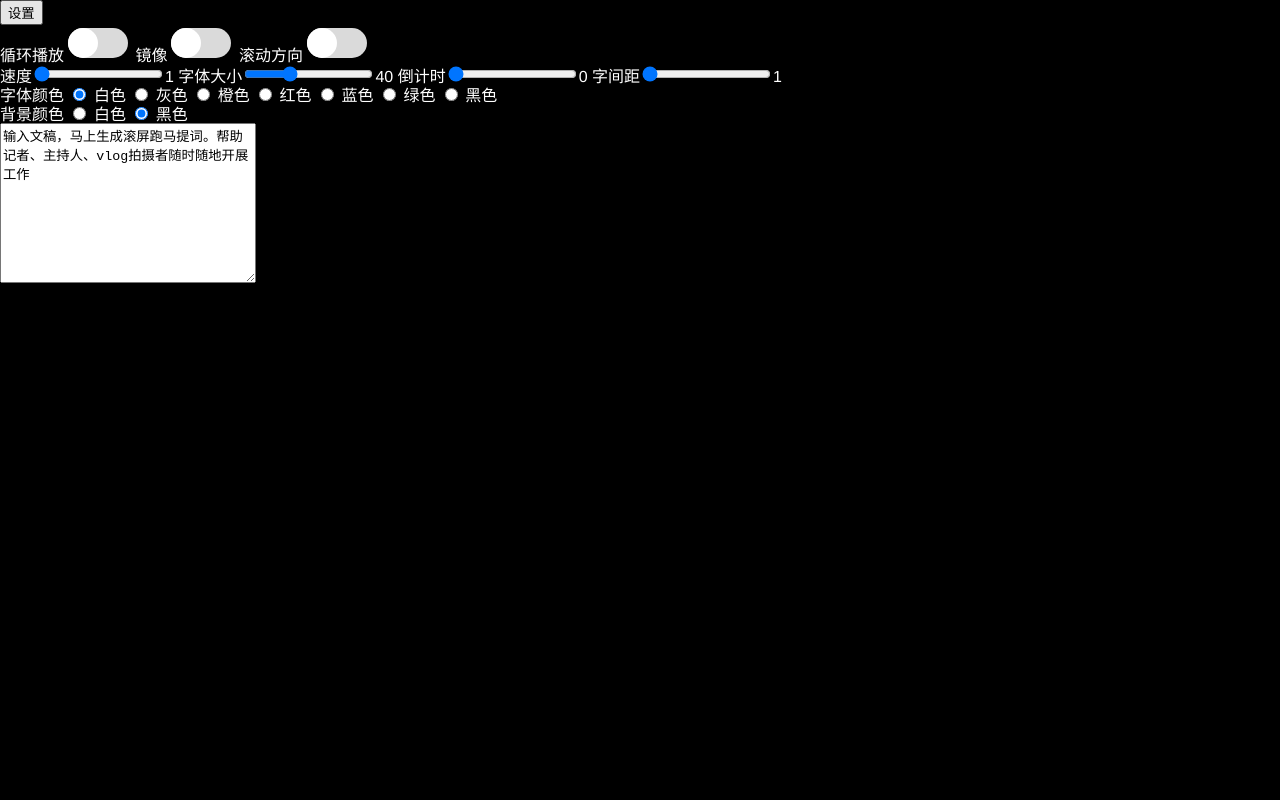
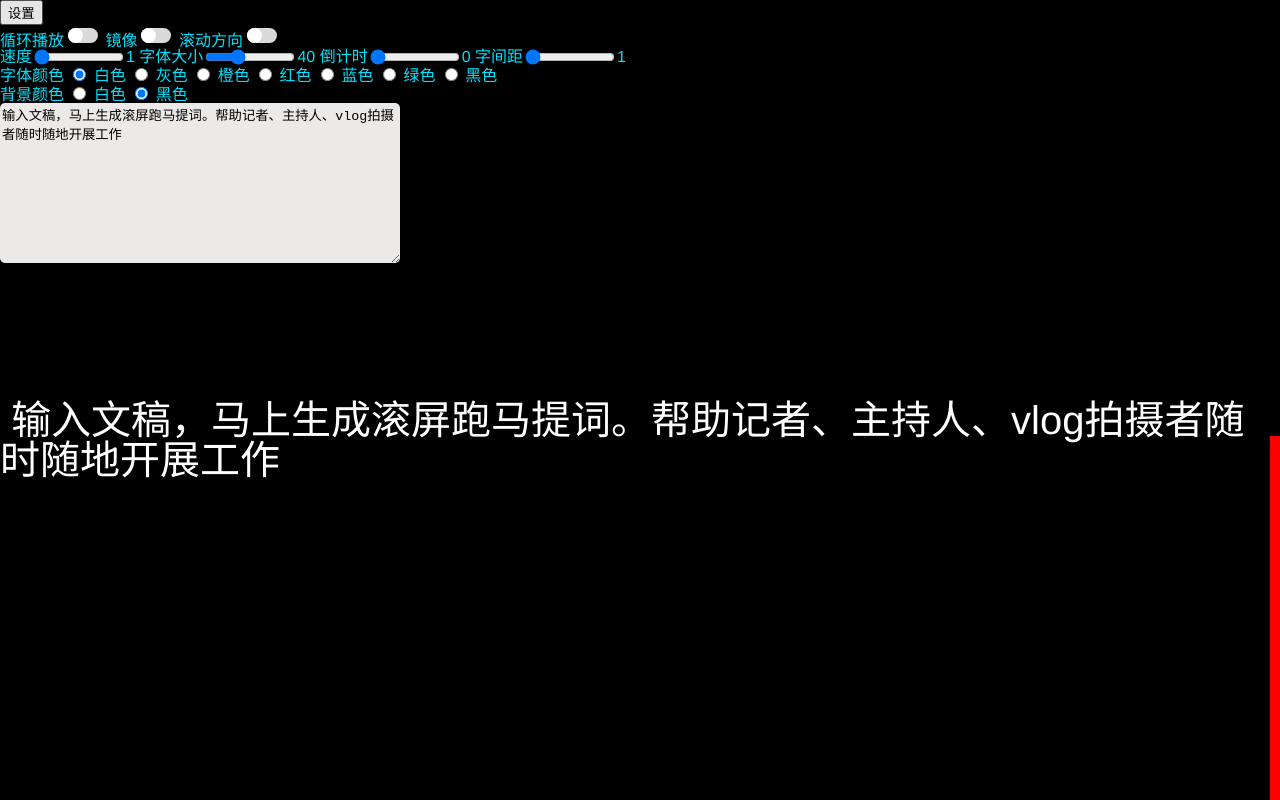
Before and after one commit to zx86119/ticiqi-web, a Vue app: page /#/home in a window 1280 px wide. Built offline with nearby package versions, Linux system fonts and the light colour scheme; what vue-cookies would draw is missing.

Commit message:
修改
增加：初始化提词器文本位置，切换播放方向提词器文本位置，移动端进度条随拖动改变，不同设备和横竖屏的设置框尺寸（暂未实现移动端切换屏幕方向，不过可跟随移动都屏幕旋转改变尺寸）

```diff
--- a/src/views/home/home.less
+++ b/src/views/home/home.less
@@ -14,8 +14,8 @@
 
 .switch-component {
   position: relative;
-  width: 60px;
-  height: 30px;
+  width: 30px;
+  height: 15px;
   background-color: #dadada;
   border-radius: 30px;
   border: none;
@@ -39,7 +39,7 @@
 
 /* 选中状态时，背景色切换 */
 .switch-component:checked {
-  background-color: #86c0fa;
+  background-color: #2a6cf0;
 }
 
 /* 选中状态时，按钮的位置移动 */
@@ -58,7 +58,7 @@
   position:fixed;
   top:0;
   z-index: 1;
-  color: #fff;
+  color: rgb(3, 224, 253);
   user-select: none;
 }
 
@@ -76,3 +76,92 @@
   color: #fff;
   font-size: 200px;
 }
+
+#tici p{
+  user-select: none;
+  display: inline-block;
+}
+
+#tici{
+  overflow: auto;
+}
+
+#progress{
+  z-index: 1;
+  background-color: red;
+  position: fixed;
+  bottom: 0;
+  right: 0;
+}
+
+textarea{
+  width: 400px;
+  height: 20vh;
+  border:0;
+  border-radius:5px;
+  background-color:#fffcfcec;
+}
+
+textarea:hover{
+  border: solid 2px rgb(109, 186, 238,0.7);
+}
+
+input[type=range] {
+  width: 90px;
+  height: 10px;
+}
+
+/* 超小型设备（600px及以下的手机） */
+@media only screen and (max-width: 600px) {
+  textarea{
+    width: 150px;
+    height: 20vh;
+  }
+}
+
+/* 小型设备（平板电脑竖屏模式和大屏手机，600 像素及以上） */
+@media only screen and (min-width: 600px) {
+  textarea{
+    width: 250px;
+    height: 20vh;
+  }
+}
+
+/* 中型设备（平板电脑横屏模式，768 像素及以上） */
+@media only screen and (min-width: 768px) {
+  textarea{
+    width: 300px;
+    height: 20vh;
+  }
+}
+
+/* 大型设备（笔电、台式机，992 像素及以上） */
+@media only screen and (min-width: 992px) {
+  textarea{
+    width: 400px;
+    height: 20vh;
+  }
+}
+
+/* 超大型设备（大屏笔电、台式机，1200 像素及以上） */
+@media only screen and (min-width: 1200px) {
+  textarea{
+    width: 400px;
+    height: 20vh;
+  }
+}
+
+
+
+
+
+
+//横屏样式
+@media only screen and (orientation: landscape) {
+
+}
+
+//竖屏样式
+@media only screen and (orientation: portrait) {
+
+}
--- a/src/views/home/home.vue
+++ b/src/views/home/home.vue
@@ -5,7 +5,7 @@
       <!-- 设置框 -->
       <div class="dingwei" v-show="show">
         <button @click="set()">设置</button>
-        <div v-show="show_2" @mousedown="this.dragDown" @mouseup="this.dargUp2" >
+        <div v-show="show_2" @mousedown="this.dragDown" @mouseup="this.dragUp2" >
           <label for="loop">
             循环播放<input id="loop" class="switch-component" type="checkbox" v-model="loop">
           </label>
@@ -17,16 +17,16 @@
           </label>
           <br>
           <label for="speed">
-            速度<input id="speed" type="range" min="1" max="10" step="1" v-model.number="playSpeed"/>{{playSpeed}}
+            速度<input class="range" id="speed" type="range" min="1" max="10" step="1" v-model.number="playSpeed"/>{{playSpeed}}
           </label>
           <label for="fontsize">
-            字体大小<input id="fontsize" type="range" min="10" max="100" step="1" v-model="size"/>{{size}}
+            字体大小<input class="range" id="fontsize" type="range" min="10" max="100" step="1" v-model="size"/>{{size}}
           </label>
           <label for="countnbm">
-            倒计时<input id="countnbm" type="range" min="0" max="10" step="1" v-model="countNum"/>{{countNum}}
+            倒计时<input class="range" id="countnbm" type="range" min="0" max="10" step="1" v-model="countNum"/>{{countNum}}
           </label>
           <label for="lineheight" v-show="!direction">
-            字间距<input id="lineheight" type="range" min="1" max="3" step="0.1" v-model="pObj['line-height']"/>{{pObj['line-height']}}
+            字间距<input class="range" id="lineheight" type="range" min="1" max="3" step="0.1" v-model="pObj['line-height']"/>{{pObj['line-height']}}
           </label>
           <br>
           字体颜色
@@ -60,12 +60,12 @@
             <input id="color_9" type="radio" name="backgroundcolor" value="#000000" v-model="divObj.background"> 黑色
           </label>
           <div>
-            <textarea :style="textareaObj" v-model="text"></textarea>
+            <textarea v-model="text"></textarea>
           </div>
         </div>
       </div>
       <!-- 进度条 -->
-      <div :style="setDiv"></div>
+      <div id="progress" :style="setDiv"></div>
       <!-- 倒计时页面 -->
       <div class="clock" :style="clockDiv">
         <p>
@@ -73,7 +73,7 @@
         </p>
       </div>
       <!-- 提词器 -->
-      <div :style="divObj" ref="tici" @mousedown="this.dragDown" @mouseup="this.dargUp">
+      <div id="tici" :style="divObj" ref="tici" @mousedown="this.dragDown" @mouseup="this.dragUp" @touchmove="this.touchMove">
         <p :style="pObj">
           {{text}}
         </p>
@@ -118,32 +118,22 @@ export default {
       text:'输入文稿，马上生成滚屏跑马提词。帮助记者、主持人、vlog拍摄者随时随地开展工作',
       pObj:{
         fontSize: '40px',
-				color:'#ffffff',
+				color: '#ffffff',
+        width: 'auto',
         transform: 'rotateY(0deg)',
-        margin:'100vh 0 100vh 0',
+        padding: '100vh 0 100vh 0',
         'white-space':'pre-wrap',
         'line-height': 1,
-        'user-select': 'none',
       },
       divObj:{
-        overflow:'auto',
         width:'100vw',
         height:'100vh',
         background:'#000000',
-
       },
+      //进度条
       setDiv:{
         width: '10px',
         height: '0',
-        'z-index': 1,
-        'background-color': 'red',
-        position: 'fixed',
-        bottom: 0,
-        right: 0,
-      },
-      textareaObj:{
-        width: '20vw',
-        height: '20vh',
       },
       //鼠标xy坐标
       location:{
@@ -166,19 +156,25 @@ export default {
       handler(newValue){
         if(newValue == true){
           //console.log('向左播放')
-          this.pObj.margin = '45vh 100vw 0 100vw'
+          this.pObj.padding = '45vh 100vw 0 100vw'
           this.pObj['white-space'] = 'pre'
-          //  !!!因为样式采用了 box-sizing: border-box;所以要设置300vw才会有留白
-          // this.pObj.width = '300vw'
-          this.setDiv.width = '0'
           this.setDiv.height = '10px'
+          setTimeout(()=>{
+            this.$refs.tici.scrollLeft = this.$refs.tici.clientWidth/2
+            this.setDiv.width = (this.$refs.tici.scrollLeft/(this.$refs.tici.scrollWidth - this.$refs.tici.clientWidth))*100 + 'vw'
+          },100)
         }else{
           //console.log('向上播放')
-          this.pObj.margin = '100vh 0 100vh 0'
+          this.pObj.padding = '100vh 0 100vh 0'
           this.pObj['white-space'] = 'pre-wrap'
           this.setDiv.width = '10px'
-          this.setDiv.height = '0'
+          setTimeout(()=>{
+            this.$refs.tici.scrollTop = this.$refs.tici.clientHeight/2
+            this.setDiv.height = (this.$refs.tici.scrollTop/(this.$refs.tici.scrollHeight - this.$refs.tici.clientHeight))*100 + 'vh'
+          },100)
         }
+
+
       }
     },
     //镜像
@@ -203,8 +199,9 @@ export default {
   },
   computed: {},
   mounted() {
-  },
-  updated(){
+    //初始化文本在提词器中位置
+    this.$refs.tici.scrollTop = this.$refs.tici.clientHeight/2
+    this.setDiv.height = (this.$refs.tici.scrollTop/(this.$refs.tici.scrollHeight - this.$refs.tici.clientHeight))*100 + 'vh'
   },
   methods: {
     _fetchData() {
@@ -233,6 +230,7 @@ export default {
         this.$refs.tici.scrollTop -= Math.abs(y)
       }else{
         this.$refs.tici.scrollTop += Math.abs(y)
+
       }
       if(x > 0){
         this.$refs.tici.scrollLeft -= Math.abs(x)
@@ -242,7 +240,7 @@ export default {
       this.setDiv.height = (this.$refs.tici.scrollTop/(this.$refs.tici.scrollHeight - this.$refs.tici.clientHeight))*100 + 'vh'
       this.setDiv.width = (this.$refs.tici.scrollLeft/(this.$refs.tici.scrollWidth - this.$refs.tici.clientWidth))*100 + 'vw'
     },
-    dargUp(){
+    dragUp(){
       this.location.upX = event.clientX
       this.location.upY = event.clientY
       if((this.location.upX - this.location.downX == 0) && (this.location.upY - this.location.downY == 0)){
@@ -250,10 +248,14 @@ export default {
       }
       window.removeEventListener("mousemove", this.dragMove)
     },
-    dargUp2(){
+    dragUp2(){
       this.location.upX = event.clientX
       this.location.upY = event.clientY
       window.removeEventListener("mousemove", this.dragMove)
+    },
+    touchMove(){
+      this.setDiv.height = (this.$refs.tici.scrollTop/(this.$refs.tici.scrollHeight - this.$refs.tici.clientHeight))*100 + 'vh'
+      this.setDiv.width = (this.$refs.tici.scrollLeft/(this.$refs.tici.scrollWidth - this.$refs.tici.clientWidth))*100 + 'vw'
     },
     //开始播放
     play(){
@@ -269,7 +271,7 @@ export default {
           //判断scrollTop位置是否到达底部
           if(this.$refs.tici.scrollTop < this.$refs.tici.scrollHeight - this.$refs.tici.clientHeight){
             //11毫秒90帧率
-            setTimeout(this.play,11)
+            setTimeout(this.play,16)
           }else{
             //到底底部时，判断是否需要循环
             if(this.loop == true){
@@ -300,7 +302,7 @@ export default {
           //判断scrollLeft位置是否到达底部
           if(this.$refs.tici.scrollLeft < this.$refs.tici.scrollWidth - this.$refs.tici.clientWidth){
             //11毫秒90帧率
-            setTimeout(this.play,11)
+            setTimeout(this.play,16)
           }else{
             //到底底部时，判断是否需要循环
             if(this.loop == true){
@@ -343,7 +345,6 @@ export default {
         //暂停时不需要倒计时
         if(this.playState == true){
           this.playClock()
-          this.play()
         }else{
           this.play()
         }
@@ -369,6 +370,7 @@ export default {
         clearInterval(this.timerID)
         this.clockDiv.display = 'none'
         this.countNum = mNum
+        this.play()
       },mNum*1000)
     },
   },
```
